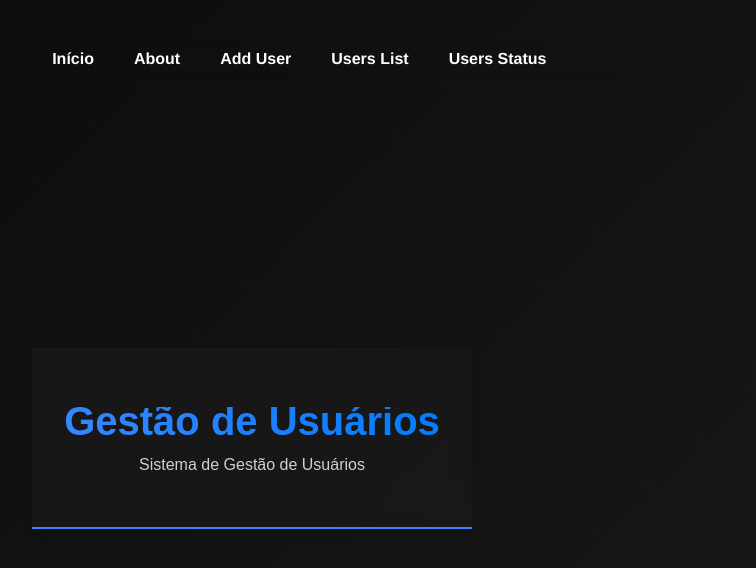
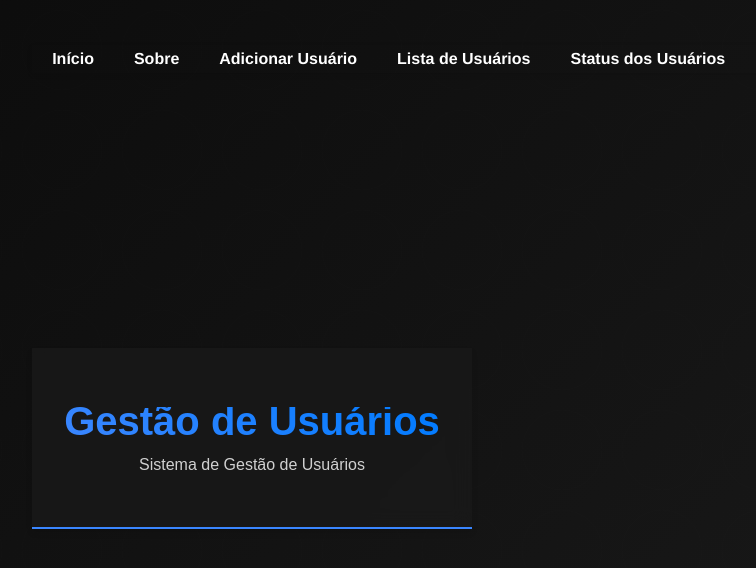
Before and after one commit to carbar1000/gestao-users-3, a React (Vite) app: page / in a window 1280 px wide. Shown: the top 568 px of the page, without its empty margins (388-1144 px from the left). Built offline with nearby package versions, Linux system fonts and the light colour scheme; no server answers.

Commit message:
enviando para o giti

```diff
--- a/src/components/Navigation.jsx
+++ b/src/components/Navigation.jsx
@@ -9,10 +9,11 @@ const Navigation = () => {
       <ul className="nav-list">
 <li className="nav-item"><Link to="/" className="nav-link">Início</Link></li>
 
-        <li className="nav-item"><Link to="/about" className="nav-link">About</Link></li>
-        <li className="nav-item"><Link to="/add-user" className="nav-link">Add User</Link></li>
-        <li className="nav-item"><Link to="/users-list" className="nav-link">Users List</Link></li>
-        <li className="nav-item"><Link to="/users-status" className="nav-link">Users Status</Link></li>
+        <li className="nav-item"><Link to="/about" className="nav-link">Sobre</Link></li>
+        <li className="nav-item"><Link to="/add-user" className="nav-link">Adicionar Usuário</Link></li>
+        <li className="nav-item"><Link to="/users-list" className="nav-link">Lista de Usuários</Link></li>
+        <li className="nav-item"><Link to="/users-status" className="nav-link">Status dos Usuários</Link></li>
+
       </ul>
     </nav>
   );
```
